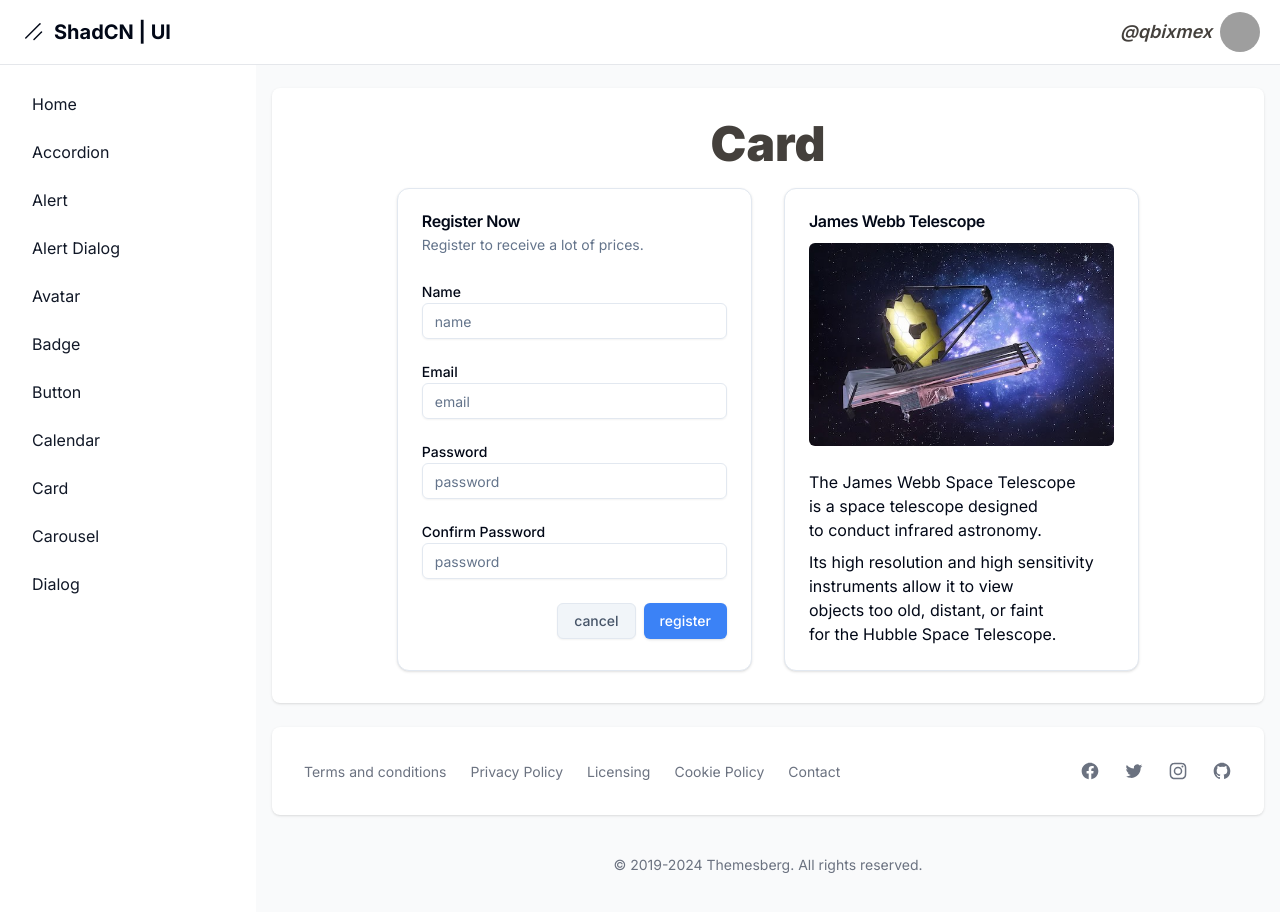
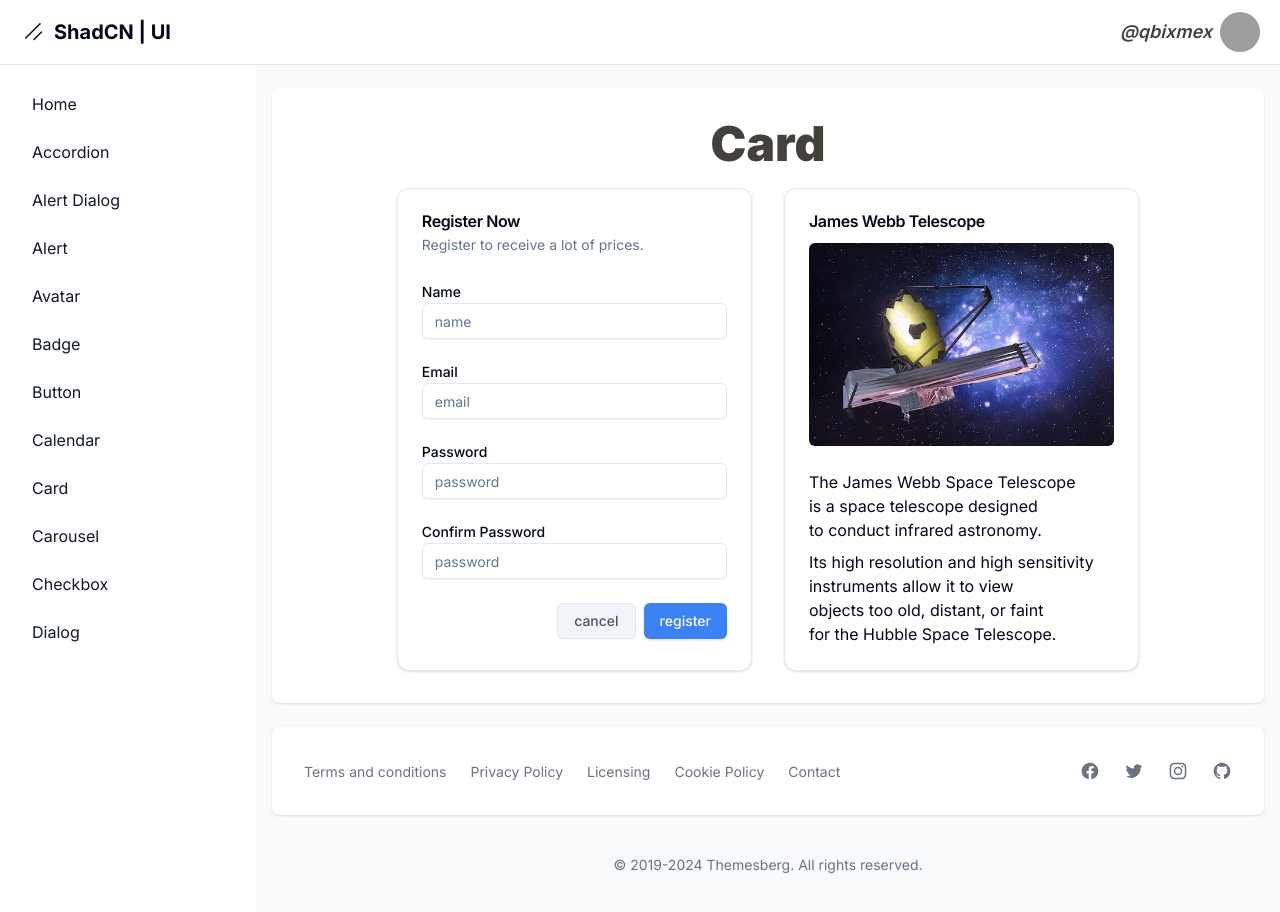
Before and after one commit to qbixmex/shadcn, a Next.js app: page /dashboard/card in a window 1280 px wide. Shown: the top 912 px of the page. Built offline with nearby package versions, Linux system fonts and the light colour scheme; grey boxes are pictures that could not be loaded.

Commit message:
checkbox-component

```diff
--- a/package.json
+++ b/package.json
@@ -1,6 +1,6 @@
 {
   "name": "shadcd-dashboard",
-  "version": "0.12.0",
+  "version": "0.13.0",
   "private": true,
   "scripts": {
     "dev": "next dev",
@@ -12,6 +12,7 @@
     "@radix-ui/react-accordion": "^1.1.2",
     "@radix-ui/react-alert-dialog": "^1.0.5",
     "@radix-ui/react-avatar": "^1.0.4",
+    "@radix-ui/react-checkbox": "^1.0.4",
     "@radix-ui/react-dialog": "^1.0.5",
     "@radix-ui/react-icons": "^1.3.0",
     "@radix-ui/react-label": "^2.0.2",
--- /dev/null
+++ b/src/app/dashboard/checkbox/page.tsx
@@ -0,0 +1,5 @@
+import { CheckboxComponent } from "@/modules";
+
+const CheckboxPage = () => <CheckboxComponent />;
+
+export default CheckboxPage;
--- a/src/app/dashboard/layout.tsx
+++ b/src/app/dashboard/layout.tsx
@@ -5,22 +5,20 @@
 import { AvatarComponent, CloseButton, FacebookIcon, GithubIcon, InstagramIcon, LogoIcon, MenuButton, TwitterIcon } from "@/modules";
 
 
-const homeLink = { name: "home", href: "home" };
-
 const links = [
+  { name: "home", href: "home" },
   { name: "accordion", href: "accordion" },
+  { name: "alert dialog", href: "alert-dialog" },
   { name: "alert", href: "alert" },
+  { name: "avatar", href: "avatar" },
+  { name: "badge", href: "badge" },
   { name: "button", href: "button" },
-  { name: "alert dialog", href: "alert-dialog" },
-  { name: "dialog", href: "dialog" },
-  { name: "badge", href: "badge" },
   { name: "calendar", href: "calendar" },
-  { name: "avatar", href: "avatar" },
   { name: "card", href: "card" },
   { name: "carousel", href: "carousel" },
-].sort((a, b) => a.name.localeCompare(b.name));
-
-const menuItems = [ homeLink, ...links ];
+  { name: "checkbox", href: "checkbox" },
+  { name: "dialog", href: "dialog" },
+];
 
 type Props = { children: React.ReactNode };
 
@@ -67,7 +65,7 @@
             <div className="flex-1 flex flex-col pt-5 pb-4 overflow-y-auto">
               <div className="flex-1 px-3 bg-white divide-y space-y-1">
                 <ul className="space-y-2 pb-2">
-                  {menuItems.map((link) => (
+                  {links.map((link) => (
                     <li key={link.href}>
                       <Link
                         href={link.href}
--- /dev/null
+++ b/src/components/ui/checkbox.tsx
@@ -0,0 +1,30 @@
+"use client"
+
+import * as React from "react"
+import * as CheckboxPrimitive from "@radix-ui/react-checkbox"
+import { CheckIcon } from "@radix-ui/react-icons"
+
+import { cn } from "@/lib/utils"
+
+const Checkbox = React.forwardRef<
+  React.ElementRef<typeof CheckboxPrimitive.Root>,
+  React.ComponentPropsWithoutRef<typeof CheckboxPrimitive.Root>
+>(({ className, ...props }, ref) => (
+  <CheckboxPrimitive.Root
+    ref={ref}
+    className={cn(
+      "peer h-4 w-4 shrink-0 rounded-sm border border-primary shadow focus-visible:outline-none focus-visible:ring-1 focus-visible:ring-ring disabled:cursor-not-allowed disabled:opacity-50 data-[state=checked]:bg-primary data-[state=checked]:text-primary-foreground",
+      className
+    )}
+    {...props}
+  >
+    <CheckboxPrimitive.Indicator
+      className={cn("flex items-center justify-center text-current")}
+    >
+      <CheckIcon className="h-4 w-4" />
+    </CheckboxPrimitive.Indicator>
+  </CheckboxPrimitive.Root>
+))
+Checkbox.displayName = CheckboxPrimitive.Root.displayName
+
+export { Checkbox }
--- /dev/null
+++ b/src/modules/checkbox/checkbox.component.tsx
@@ -0,0 +1,41 @@
+"use client";
+
+import { Checkbox } from "@/components/ui/checkbox"
+import { Title } from "../components";
+import { useState } from "react";
+import { Badge } from "@/components/ui/badge";
+import { CheckCircleIcon } from "lucide-react";
+
+export const CheckboxComponent = () => {
+
+  const [ terms, setTerms ] = useState(false);
+
+  return (
+    <main className="max-w-xl mx-auto sm:text-lg">
+      <Title className="text-center">Checkbox</Title>
+      <section className="items-top flex space-x-2">
+        <Checkbox
+          id="terms"
+          checked={terms}
+          onCheckedChange={(value: boolean) => setTerms(value)}
+        />
+        <div className="grid gap-1.5 leading-none">
+          <label
+            htmlFor="terms"
+            className="text-sm font-medium leading-none peer-disabled:cursor-not-allowed peer-disabled:opacity-70"
+          >
+            Accept terms and conditions
+          </label>
+          <p className="text-sm text-muted-foreground">
+            You agree to our Terms of Service and Privacy Policy.
+          </p>
+
+          { terms && <Badge className="w-fit inline-flex items-center gap-1" variant="success">
+            <span>Accepted</span>
+            <CheckCircleIcon size={15} />
+          </Badge>}
+        </div>
+      </section>
+    </main>
+  );
+};
--- /dev/null
+++ b/src/modules/checkbox/index.ts
@@ -0,0 +1 @@
+export * from "./checkbox.component";
--- /dev/null
+++ b/src/modules/command/checkbox.component.tsx
@@ -0,0 +1,41 @@
+"use client";
+
+import { Checkbox } from "@/components/ui/checkbox"
+import { Title } from "../components";
+import { useState } from "react";
+import { Badge } from "@/components/ui/badge";
+import { CheckCircleIcon } from "lucide-react";
+
+export const CheckboxComponent = () => {
+
+  const [ terms, setTerms ] = useState(false);
+
+  return (
+    <main className="max-w-xl mx-auto sm:text-lg">
+      <Title className="text-center">Checkbox</Title>
+      <section className="items-top flex space-x-2">
+        <Checkbox
+          id="terms"
+          checked={terms}
+          onCheckedChange={(value: boolean) => setTerms(value)}
+        />
+        <div className="grid gap-1.5 leading-none">
+          <label
+            htmlFor="terms"
+            className="text-sm font-medium leading-none peer-disabled:cursor-not-allowed peer-disabled:opacity-70"
+          >
+            Accept terms and conditions
+          </label>
+          <p className="text-sm text-muted-foreground">
+            You agree to our Terms of Service and Privacy Policy.
+          </p>
+
+          { terms && <Badge className="w-fit inline-flex items-center gap-1" variant="success">
+            <span>Accepted</span>
+            <CheckCircleIcon size={15} />
+          </Badge>}
+        </div>
+      </section>
+    </main>
+  );
+};
--- /dev/null
+++ b/src/modules/command/index.ts
@@ -0,0 +1 @@
+export * from "./checkbox.component";
--- a/src/modules/index.ts
+++ b/src/modules/index.ts
@@ -7,6 +7,7 @@
 export * from "./calendar";
 export * from "./card";
 export * from "./carousel";
+export * from "./checkbox";
 export * from "./components";
 export * from "./dialog";
 export * from "./home";
```
Also changed, not shown: 1 other file (tests, documents, lock files or other folders).
